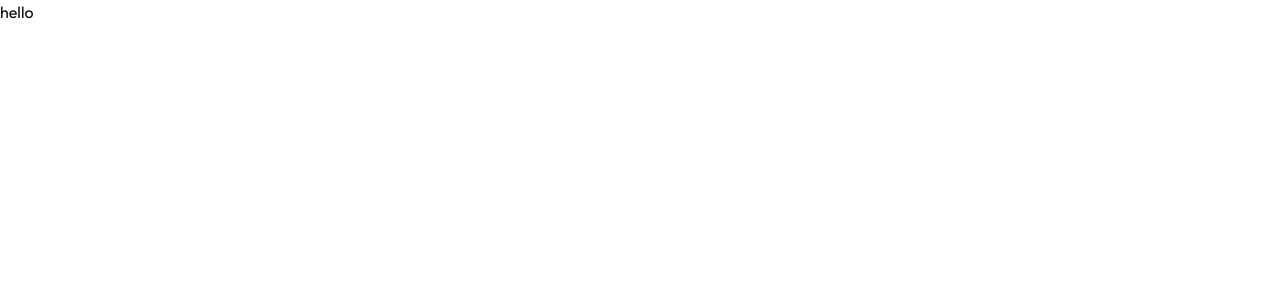
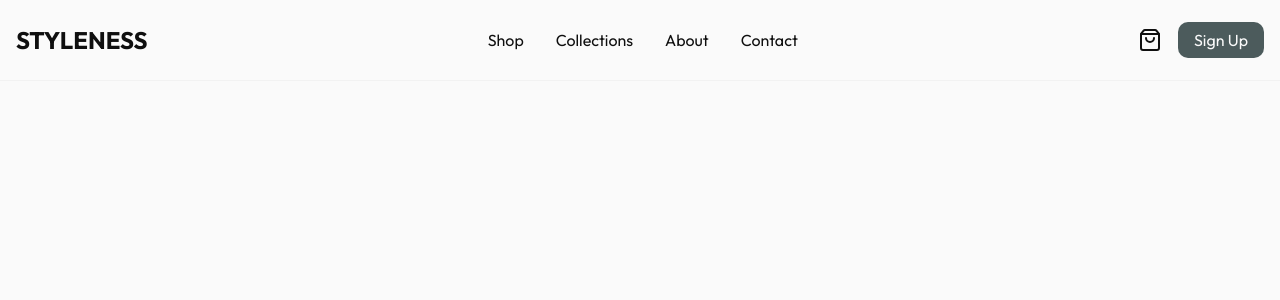
Before and after one commit to khalidesskali/Ecommerce-platform, a React (Vite) app in the folder client/: page / in a window 1280 px wide. Shown: the top 300 px of the page. Built offline with nearby package versions, Linux system fonts and the light colour scheme.

Commit message:
feat: implement routing in the client application and enhance CSS variables for improved theming

```diff
--- a/client/src/App.tsx
+++ b/client/src/App.tsx
@@ -1,5 +1,12 @@
+import { Route, Routes } from "react-router-dom";
+import LandingPage from "./pages/LandingPage";
+
 const App = () => {
-  return <div>hello</div>;
+  return (
+    <Routes>
+      <Route path="/" element={<LandingPage />} />
+    </Routes>
+  );
 };
 
 export default App;
--- /dev/null
+++ b/client/src/components/ui/layout/Header.tsx
@@ -0,0 +1,218 @@
+import { motion, AnimatePresence } from "framer-motion";
+import type { Variants } from "framer-motion";
+import { ShoppingBag, Menu, X } from "lucide-react";
+import { Link } from "react-router-dom";
+import { useState } from "react";
+
+const Header = () => {
+  const [isMenuOpen, setIsMenuOpen] = useState(false);
+
+  const navItems = [
+    { name: "Shop", href: "/shop" },
+    { name: "Collections", href: "/collections" },
+    { name: "About", href: "/about" },
+    { name: "Contact", href: "/contact" },
+  ];
+
+  const containerVariants: Variants = {
+    hidden: { y: -100, opacity: 0 },
+    visible: {
+      y: 0,
+      opacity: 1,
+      transition: {
+        type: "spring",
+        stiffness: 100,
+        damping: 20,
+        staggerChildren: 0.1,
+      },
+    },
+  };
+
+  const itemVariants: Variants = {
+    hidden: { y: -20, opacity: 0 },
+    visible: {
+      y: 0,
+      opacity: 1,
+      transition: {
+        type: "spring",
+        stiffness: 100,
+        damping: 20,
+      },
+    },
+  };
+
+  const mobileMenuVariants: Variants = {
+    hidden: {
+      opacity: 0,
+      height: 0,
+      transition: {
+        duration: 0.3,
+        ease: "easeInOut",
+      },
+    },
+    visible: {
+      opacity: 1,
+      height: "auto",
+      transition: {
+        duration: 0.3,
+        ease: "easeInOut",
+      },
+    },
+  };
+
+  return (
+    <motion.header
+      variants={containerVariants}
+      initial="hidden"
+      animate="visible"
+      className="fixed top-0 left-0 right-0 z-50 bg-background/95 backdrop-blur-md border-b border-highlight/20"
+    >
+      <div className="container mx-auto px-4">
+        <div className="flex items-center justify-between h-20">
+          {/* Logo with Home Link */}
+          <motion.div variants={itemVariants}>
+            <Link
+              to="/"
+              className="text-2xl font-bold text-primary hover:text-accent transition-colors duration-300"
+            >
+              STYLENESS
+            </Link>
+          </motion.div>
+
+          {/* Mobile Menu Button */}
+          <motion.button
+            variants={itemVariants}
+            className="md:hidden text-primary hover:text-accent transition-colors duration-300"
+            onClick={() => setIsMenuOpen(!isMenuOpen)}
+            whileHover={{ scale: 1.1 }}
+            whileTap={{ scale: 0.95 }}
+          >
+            {isMenuOpen ? (
+              <X className="w-6 h-6" />
+            ) : (
+              <Menu className="w-6 h-6" />
+            )}
+          </motion.button>
+
+          {/* Desktop Navigation */}
+          <nav className="hidden md:flex items-center space-x-8">
+            {navItems.map((item, index) => (
+              <motion.div
+                key={item.name}
+                variants={itemVariants}
+                custom={index}
+              >
+                <Link
+                  to={item.href}
+                  className="text-primary hover:text-accent transition-colors duration-300 relative group"
+                >
+                  {item.name}
+                  <motion.span
+                    className="absolute bottom-0 left-0 w-0 h-0.5 bg-accent"
+                    whileHover={{ width: "100%" }}
+                    transition={{ duration: 0.3 }}
+                  />
+                </Link>
+              </motion.div>
+            ))}
+          </nav>
+
+          {/* Right Section */}
+          <div className="hidden md:flex items-center space-x-4">
+            <motion.div variants={itemVariants}>
+              <Link
+                to="/cart"
+                className="text-primary hover:text-accent transition-colors duration-300"
+              >
+                <motion.div
+                  whileHover={{ scale: 1.1, rotate: 5 }}
+                  whileTap={{ scale: 0.95 }}
+                >
+                  <ShoppingBag className="w-6 h-6" />
+                </motion.div>
+              </Link>
+            </motion.div>
+            <motion.div variants={itemVariants}>
+              <Link
+                to="/signup"
+                className="bg-cta text-cta-foreground px-4 py-2 rounded-lg hover:bg-cta/90 transition-colors duration-300"
+              >
+                <motion.span
+                  whileHover={{ scale: 1.05 }}
+                  whileTap={{ scale: 0.95 }}
+                >
+                  Sign Up
+                </motion.span>
+              </Link>
+            </motion.div>
+          </div>
+        </div>
+
+        {/* Mobile Navigation */}
+        <AnimatePresence>
+          {isMenuOpen && (
+            <motion.div
+              variants={mobileMenuVariants}
+              initial="hidden"
+              animate="visible"
+              exit="hidden"
+              className="md:hidden overflow-hidden bg-background/95 backdrop-blur-md"
+            >
+              <nav className="flex flex-col space-y-4 py-4">
+                {navItems.map((item, index) => (
+                  <motion.div
+                    key={item.name}
+                    initial={{ x: -20, opacity: 0 }}
+                    animate={{ x: 0, opacity: 1 }}
+                    transition={{ delay: index * 0.1 }}
+                  >
+                    <Link
+                      to={item.href}
+                      className="text-primary hover:text-accent transition-colors duration-300 block py-2"
+                      onClick={() => setIsMenuOpen(false)}
+                    >
+                      {item.name}
+                    </Link>
+                  </motion.div>
+                ))}
+                <motion.div
+                  initial={{ x: -20, opacity: 0 }}
+                  animate={{ x: 0, opacity: 1 }}
+                  transition={{ delay: navItems.length * 0.1 }}
+                  className="flex items-center space-x-4 pt-4 border-t border-highlight/20"
+                >
+                  <Link
+                    to="/cart"
+                    className="text-primary hover:text-accent transition-colors duration-300"
+                    onClick={() => setIsMenuOpen(false)}
+                  >
+                    <motion.div
+                      whileHover={{ scale: 1.1, rotate: 5 }}
+                      whileTap={{ scale: 0.95 }}
+                    >
+                      <ShoppingBag className="w-6 h-6" />
+                    </motion.div>
+                  </Link>
+                  <Link
+                    to="/signup"
+                    className="bg-cta text-cta-foreground px-4 py-2 rounded-lg hover:bg-cta/90 transition-colors duration-300"
+                    onClick={() => setIsMenuOpen(false)}
+                  >
+                    <motion.span
+                      whileHover={{ scale: 1.05 }}
+                      whileTap={{ scale: 0.95 }}
+                    >
+                      Sign Up
+                    </motion.span>
+                  </Link>
+                </motion.div>
+              </nav>
+            </motion.div>
+          )}
+        </AnimatePresence>
+      </div>
+    </motion.header>
+  );
+};
+
+export default Header;
--- a/client/src/index.css
+++ b/client/src/index.css
@@ -9,110 +9,115 @@ body {
 }
 
 @theme inline {
+  /* Border Radius */
   --radius-sm: calc(var(--radius) - 4px);
   --radius-md: calc(var(--radius) - 2px);
   --radius-lg: var(--radius);
   --radius-xl: calc(var(--radius) + 4px);
+
+  /* Base Colors */
   --color-background: var(--background);
   --color-foreground: var(--foreground);
   --color-card: var(--card);
   --color-card-foreground: var(--card-foreground);
   --color-popover: var(--popover);
   --color-popover-foreground: var(--popover-foreground);
-  --color-primary: var(--primary);
+
+  /* Brand Colors */
+  --color-primary: var(--primary); /* Onyx Black */
   --color-primary-foreground: var(--primary-foreground);
-  --color-secondary: var(--secondary);
-  --color-secondary-foreground: var(--secondary-foreground);
-  --color-muted: var(--muted);
-  --color-muted-foreground: var(--muted-foreground);
-  --color-accent: var(--accent);
+  --color-background: var(--background); /* Porcelain White */
+  --color-background-foreground: var(--background-foreground);
+  --color-accent: var(--accent); /* Soft Rose Gold */
   --color-accent-foreground: var(--accent-foreground);
-  --color-destructive: var(--destructive);
+  --color-highlight: var(--highlight); /* Mist Silver */
+  --color-highlight-foreground: var(--highlight-foreground);
+
+  /* UI Colors */
+  --color-neutral: var(--neutral); /* Ash Taupe */
+  --color-neutral-foreground: var(--neutral-foreground);
+  --color-cta: var(--cta); /* Ocean Slate Blue */
+  --color-cta-foreground: var(--cta-foreground);
+  --color-success: var(--success); /* Pale Sage */
+  --color-success-foreground: var(--success-foreground);
+  --color-danger: var(--danger); /* Terracotta Red */
+  --color-danger-foreground: var(--danger-foreground);
+
+  /* System Colors */
   --color-border: var(--border);
   --color-input: var(--input);
   --color-ring: var(--ring);
-  --color-chart-1: var(--chart-1);
-  --color-chart-2: var(--chart-2);
-  --color-chart-3: var(--chart-3);
-  --color-chart-4: var(--chart-4);
-  --color-chart-5: var(--chart-5);
-  --color-sidebar: var(--sidebar);
-  --color-sidebar-foreground: var(--sidebar-foreground);
-  --color-sidebar-primary: var(--sidebar-primary);
-  --color-sidebar-primary-foreground: var(--sidebar-primary-foreground);
-  --color-sidebar-accent: var(--sidebar-accent);
-  --color-sidebar-accent-foreground: var(--sidebar-accent-foreground);
-  --color-sidebar-border: var(--sidebar-border);
-  --color-sidebar-ring: var(--sidebar-ring);
 }
 
 :root {
+  /* Base */
   --radius: 0.625rem;
-  --background: oklch(1 0 0);
-  --foreground: oklch(0.145 0 0);
-  --card: oklch(1 0 0);
-  --card-foreground: oklch(0.145 0 0);
-  --popover: oklch(1 0 0);
-  --popover-foreground: oklch(0.145 0 0);
-  --primary: oklch(0.205 0 0);
-  --primary-foreground: oklch(0.985 0 0);
-  --secondary: oklch(0.97 0 0);
-  --secondary-foreground: oklch(0.205 0 0);
-  --muted: oklch(0.97 0 0);
-  --muted-foreground: oklch(0.556 0 0);
-  --accent: oklch(0.97 0 0);
-  --accent-foreground: oklch(0.205 0 0);
-  --destructive: oklch(0.577 0.245 27.325);
-  --border: oklch(0.922 0 0);
-  --input: oklch(0.922 0 0);
-  --ring: oklch(0.708 0 0);
-  --chart-1: oklch(0.646 0.222 41.116);
-  --chart-2: oklch(0.6 0.118 184.704);
-  --chart-3: oklch(0.398 0.07 227.392);
-  --chart-4: oklch(0.828 0.189 84.429);
-  --chart-5: oklch(0.769 0.188 70.08);
-  --sidebar: oklch(0.985 0 0);
-  --sidebar-foreground: oklch(0.145 0 0);
-  --sidebar-primary: oklch(0.205 0 0);
-  --sidebar-primary-foreground: oklch(0.985 0 0);
-  --sidebar-accent: oklch(0.97 0 0);
-  --sidebar-accent-foreground: oklch(0.205 0 0);
-  --sidebar-border: oklch(0.922 0 0);
-  --sidebar-ring: oklch(0.708 0 0);
+
+  /* Brand Colors */
+  --primary: #0f0f0f; /* Onyx Black */
+  --primary-foreground: #fafafa;
+  --background: #fafafa; /* Porcelain White */
+  --background-foreground: #0f0f0f;
+  --accent: #b76e79; /* Soft Rose Gold */
+  --accent-foreground: #fafafa;
+  --highlight: #d3d3d3; /* Mist Silver */
+  --highlight-foreground: #0f0f0f;
+
+  /* UI Colors */
+  --neutral: #cfcac2; /* Ash Taupe */
+  --neutral-foreground: #0f0f0f;
+  --cta: #4c5b5c; /* Ocean Slate Blue */
+  --cta-foreground: #fafafa;
+  --success: #b6cdbd; /* Pale Sage */
+  --success-foreground: #0f0f0f;
+  --danger: #e06e6e; /* Terracotta Red */
+  --danger-foreground: #fafafa;
+
+  /* System Colors */
+  --card: var(--background);
+  --card-foreground: var(--primary);
+  --popover: var(--background);
+  --popover-foreground: var(--primary);
+  --muted: var(--neutral);
+  --muted-foreground: var(--primary);
+  --destructive: var(--danger);
+  --border: var(--highlight);
+  --input: var(--highlight);
+  --ring: var(--accent);
 }
 
 .dark {
-  --background: oklch(0.145 0 0);
-  --foreground: oklch(0.985 0 0);
-  --card: oklch(0.205 0 0);
-  --card-foreground: oklch(0.985 0 0);
-  --popover: oklch(0.205 0 0);
-  --popover-foreground: oklch(0.985 0 0);
-  --primary: oklch(0.922 0 0);
-  --primary-foreground: oklch(0.205 0 0);
-  --secondary: oklch(0.269 0 0);
-  --secondary-foreground: oklch(0.985 0 0);
-  --muted: oklch(0.269 0 0);
-  --muted-foreground: oklch(0.708 0 0);
-  --accent: oklch(0.269 0 0);
-  --accent-foreground: oklch(0.985 0 0);
-  --destructive: oklch(0.704 0.191 22.216);
-  --border: oklch(1 0 0 / 10%);
-  --input: oklch(1 0 0 / 15%);
-  --ring: oklch(0.556 0 0);
-  --chart-1: oklch(0.488 0.243 264.376);
-  --chart-2: oklch(0.696 0.17 162.48);
-  --chart-3: oklch(0.769 0.188 70.08);
-  --chart-4: oklch(0.627 0.265 303.9);
-  --chart-5: oklch(0.645 0.246 16.439);
-  --sidebar: oklch(0.205 0 0);
-  --sidebar-foreground: oklch(0.985 0 0);
-  --sidebar-primary: oklch(0.488 0.243 264.376);
-  --sidebar-primary-foreground: oklch(0.985 0 0);
-  --sidebar-accent: oklch(0.269 0 0);
-  --sidebar-accent-foreground: oklch(0.985 0 0);
-  --sidebar-border: oklch(1 0 0 / 10%);
-  --sidebar-ring: oklch(0.556 0 0);
+  /* Brand Colors */
+  --primary: #fafafa; /* Porcelain White */
+  --primary-foreground: #0f0f0f;
+  --background: #0f0f0f; /* Onyx Black */
+  --background-foreground: #fafafa;
+  --accent: #b76e79; /* Soft Rose Gold */
+  --accent-foreground: #fafafa;
+  --highlight: #2a2a2a; /* Darker Mist Silver */
+  --highlight-foreground: #fafafa;
+
+  /* UI Colors */
+  --neutral: #2a2a2a; /* Darker Ash Taupe */
+  --neutral-foreground: #fafafa;
+  --cta: #4c5b5c; /* Ocean Slate Blue */
+  --cta-foreground: #fafafa;
+  --success: #b6cdbd; /* Pale Sage */
+  --success-foreground: #0f0f0f;
+  --danger: #e06e6e; /* Terracotta Red */
+  --danger-foreground: #fafafa;
+
+  /* System Colors */
+  --card: var(--background);
+  --card-foreground: var(--primary);
+  --popover: var(--background);
+  --popover-foreground: var(--primary);
+  --muted: var(--neutral);
+  --muted-foreground: var(--primary);
+  --destructive: var(--danger);
+  --border: var(--highlight);
+  --input: var(--highlight);
+  --ring: var(--accent);
 }
 
 @layer base {
--- a/client/src/main.tsx
+++ b/client/src/main.tsx
@@ -3,12 +3,15 @@ import { createRoot } from "react-dom/client";
 import "./index.css";
 import App from "./App.tsx";
 import { QueryClient, QueryClientProvider } from "@tanstack/react-query";
+import { BrowserRouter } from "react-router-dom";
 
 const queryClient = new QueryClient();
 createRoot(document.getElementById("root")!).render(
   <StrictMode>
-    <QueryClientProvider client={queryClient}>
-      <App />
-    </QueryClientProvider>
+    <BrowserRouter>
+      <QueryClientProvider client={queryClient}>
+        <App />
+      </QueryClientProvider>
+    </BrowserRouter>
   </StrictMode>
 );
--- /dev/null
+++ b/client/src/pages/LandingPage.tsx
@@ -0,0 +1,13 @@
+import Header from "@/components/ui/layout/Header";
+
+const LandingPage = () => {
+  return (
+    <>
+      <header>
+        <Header />
+      </header>
+    </>
+  );
+};
+
+export default LandingPage;
```
